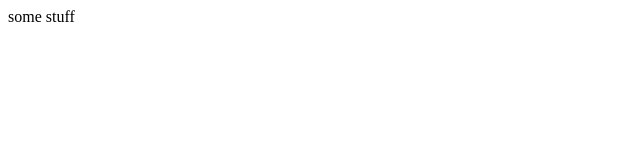
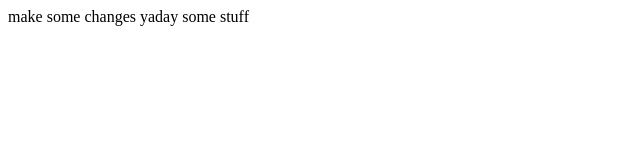
Before and after one commit to ironhack-miami-ftwd-august-2019/GitCollaboration, a plain HTML site: page index.html in a window 1280 px wide. Shown: the whole page, without its empty margins (0-640 px from the left). Drawn offline with Linux system fonts and the light colour scheme.

Commit message:
saving my changes

```diff
--- a/index.html
+++ b/index.html
@@ -16,7 +16,7 @@
             <p class="browsehappy">You are using an <strong>outdated</strong> browser. Please <a href="#">upgrade your browser</a> to improve your experience.</p>
         <![endif]-->
 
-
+        make some changes yaday
         some stuff
         <script src="" async defer></script>
     </body>
--- a/index.js
+++ b/index.js
@@ -0,0 +1 @@
+//scriblle nonsense
```
